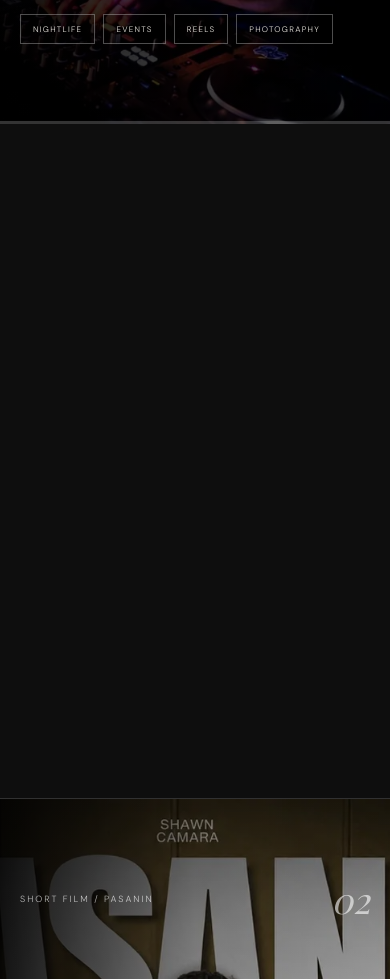
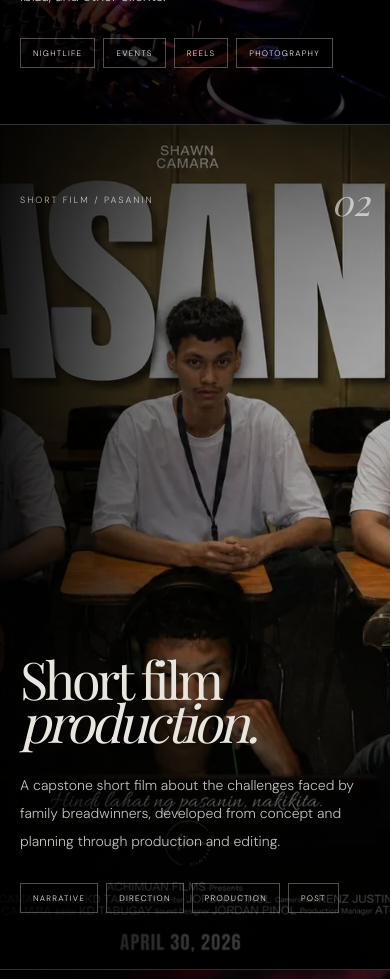
Before and after one commit to sean-camara/aghimuan-creatives, a React (Vite) app: page / in a window 390 px wide. Shown: the part 3580-4559 px from the top of the page. Built offline with nearby package versions, Linux system fonts and the light colour scheme; a web font is replaced by a local one.

Commit message:
Improve mobile experience chapter scrolling

```diff
--- a/src/App.tsx
+++ b/src/App.tsx
@@ -810,9 +810,9 @@ function ExperienceChapter({
   return (
     <article
       ref={scene}
-      className="relative h-[180vh] border-t border-white/15 md:h-[220vh]"
+      className="relative min-h-[100svh] border-t border-white/15 md:h-[220vh] md:min-h-0"
     >
-      <div className="group sticky top-0 h-screen overflow-hidden bg-[#111]">
+      <div className="group relative min-h-[100svh] overflow-hidden bg-[#111] md:sticky md:top-0 md:h-screen md:min-h-0">
         <img
           ref={media}
           src={image}
@@ -824,7 +824,7 @@ function ExperienceChapter({
         <div className="pointer-events-none absolute inset-0 bg-gradient-to-r from-black/90 via-black/35 to-black/20" />
         <div className="pointer-events-none absolute inset-0 bg-gradient-to-t from-black/70 via-transparent to-black/20" />
         <div
-          className={`${wrap} relative z-10 flex h-full flex-col justify-between py-20 md:py-24`}
+          className={`${wrap} relative z-10 flex min-h-[100svh] flex-col justify-between py-14 md:h-full md:min-h-0 md:py-24`}
         >
           <div className="flex items-center justify-between">
             <span className="text-[9px] uppercase tracking-[.22em] text-white/70">
@@ -853,7 +853,7 @@ function ExperienceChapter({
             </div>
           </div>
         </div>
-        <div className="absolute bottom-0 left-0 h-[3px] w-full bg-white/20">
+        <div className="absolute bottom-0 left-0 hidden h-[3px] w-full bg-white/20 md:block">
           <span className="chapter-progress block h-full origin-left bg-white" />
         </div>
       </div>
```
